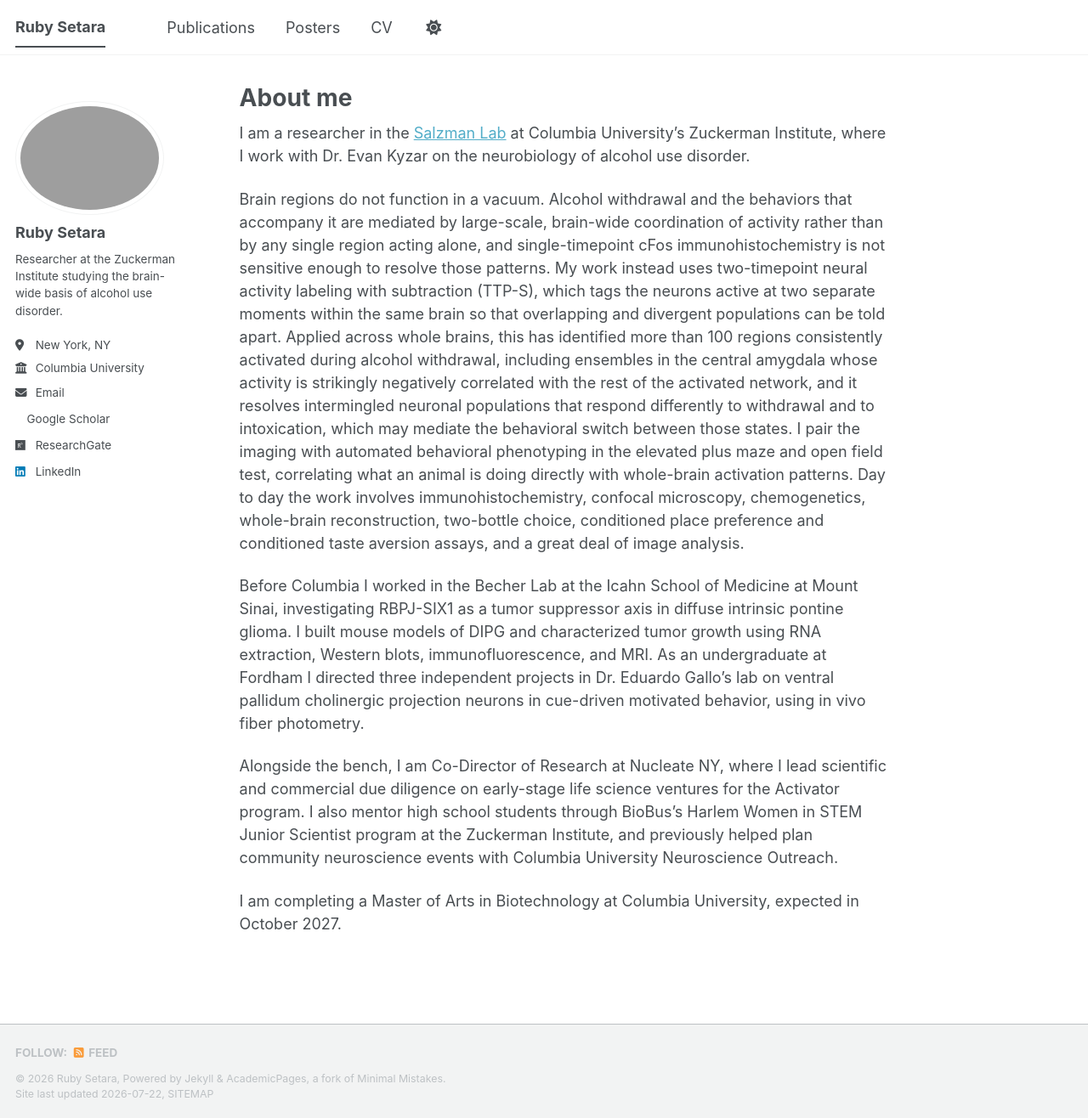
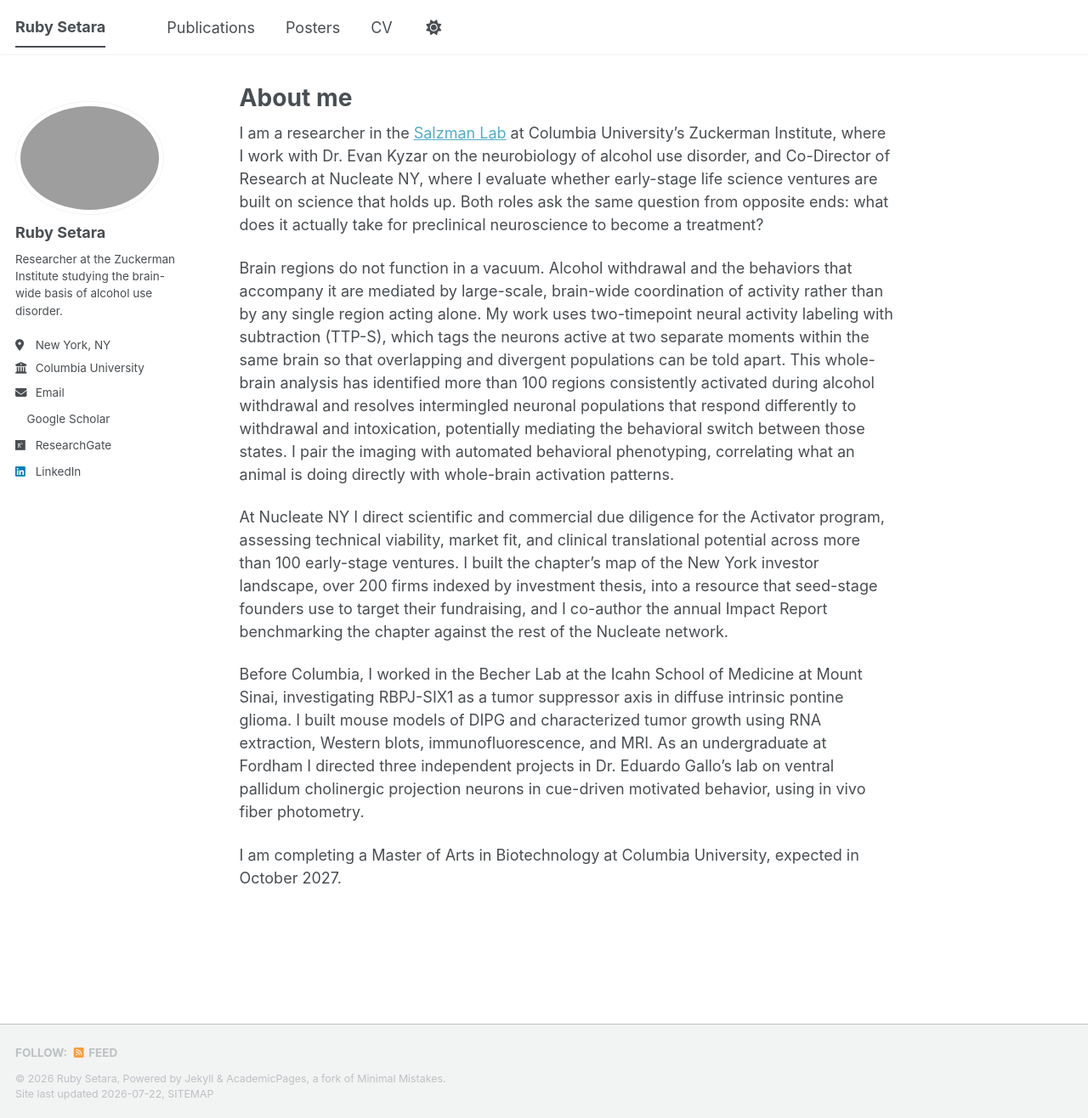
Before and after one commit to ruby-setara/ruby-setara.github.io, a Jekyll site: the page built from _pages/about.md, in a window 1280 px wide and 1316 px high. Shown: the whole window at 85% size. Built offline with Jekyll 4.4.1, drawn with Linux system fonts in a browser that asks for light colours; a style sheet for code colours, icons or effects is not loaded.

Commit message:
Update about.md

```diff
--- a/_pages/about.md
+++ b/_pages/about.md
@@ -7,12 +7,12 @@ redirect_from:
   - /about.html
 ---
 
-I am a researcher in the [Salzman Lab](https://zuckermaninstitute.columbia.edu/) at Columbia University's Zuckerman Institute, where I work with Dr. Evan Kyzar on the neurobiology of alcohol use disorder.
+I am a researcher in the [Salzman Lab](https://zuckermaninstitute.columbia.edu/) at Columbia University's Zuckerman Institute, where I work with Dr. Evan Kyzar on the neurobiology of alcohol use disorder, and Co-Director of Research at Nucleate NY, where I evaluate whether early-stage life science ventures are built on science that holds up. Both roles ask the same question from opposite ends: what does it actually take for preclinical neuroscience to become a treatment?
 
-Brain regions do not function in a vacuum. Alcohol withdrawal and the behaviors that accompany it are mediated by large-scale, brain-wide coordination of activity rather than by any single region acting alone, and single-timepoint cFos immunohistochemistry is not sensitive enough to resolve those patterns. My work instead uses two-timepoint neural activity labeling with subtraction (TTP-S), which tags the neurons active at two separate moments within the same brain so that overlapping and divergent populations can be told apart. Applied across whole brains, this has identified more than 100 regions consistently activated during alcohol withdrawal, including ensembles in the central amygdala whose activity is strikingly negatively correlated with the rest of the activated network, and it resolves intermingled neuronal populations that respond differently to withdrawal and to intoxication, which may mediate the behavioral switch between those states. I pair the imaging with automated behavioral phenotyping in the elevated plus maze and open field test, correlating what an animal is doing directly with whole-brain activation patterns. Day to day the work involves immunohistochemistry, confocal microscopy, chemogenetics, whole-brain reconstruction, two-bottle choice, conditioned place preference and conditioned taste aversion assays, and a great deal of image analysis.
+Brain regions do not function in a vacuum. Alcohol withdrawal and the behaviors that accompany it are mediated by large-scale, brain-wide coordination of activity rather than by any single region acting alone. My work uses two-timepoint neural activity labeling with subtraction (TTP-S), which tags the neurons active at two separate moments within the same brain so that overlapping and divergent populations can be told apart. This whole-brain analysis has identified more than 100 regions consistently activated during alcohol withdrawal and resolves intermingled neuronal populations that respond differently to withdrawal and intoxication, potentially mediating the behavioral switch between those states. I pair the imaging with automated behavioral phenotyping, correlating what an animal is doing directly with whole-brain activation patterns.
 
-Before Columbia I worked in the Becher Lab at the Icahn School of Medicine at Mount Sinai, investigating RBPJ-SIX1 as a tumor suppressor axis in diffuse intrinsic pontine glioma. I built mouse models of DIPG and characterized tumor growth using RNA extraction, Western blots, immunofluorescence, and MRI. As an undergraduate at Fordham I directed three independent projects in Dr. Eduardo Gallo's lab on ventral pallidum cholinergic projection neurons in cue-driven motivated behavior, using in vivo fiber photometry.
+At Nucleate NY I direct scientific and commercial due diligence for the Activator program, assessing technical viability, market fit, and clinical translational potential across more than 100 early-stage ventures. I built the chapter's map of the New York investor landscape, over 200 firms indexed by investment thesis, into a resource that seed-stage founders use to target their fundraising, and I co-author the annual Impact Report benchmarking the chapter against the rest of the Nucleate network.
 
-Alongside the bench, I am Co-Director of Research at Nucleate NY, where I lead scientific and commercial due diligence on early-stage life science ventures for the Activator program. I also mentor high school students through BioBus's Harlem Women in STEM Junior Scientist program at the Zuckerman Institute, and previously helped plan community neuroscience events with Columbia University Neuroscience Outreach.
+Before Columbia, I worked in the Becher Lab at the Icahn School of Medicine at Mount Sinai, investigating RBPJ-SIX1 as a tumor suppressor axis in diffuse intrinsic pontine glioma. I built mouse models of DIPG and characterized tumor growth using RNA extraction, Western blots, immunofluorescence, and MRI. As an undergraduate at Fordham I directed three independent projects in Dr. Eduardo Gallo's lab on ventral pallidum cholinergic projection neurons in cue-driven motivated behavior, using in vivo fiber photometry.
 
 I am completing a Master of Arts in Biotechnology at Columbia University, expected in October 2027.
```
